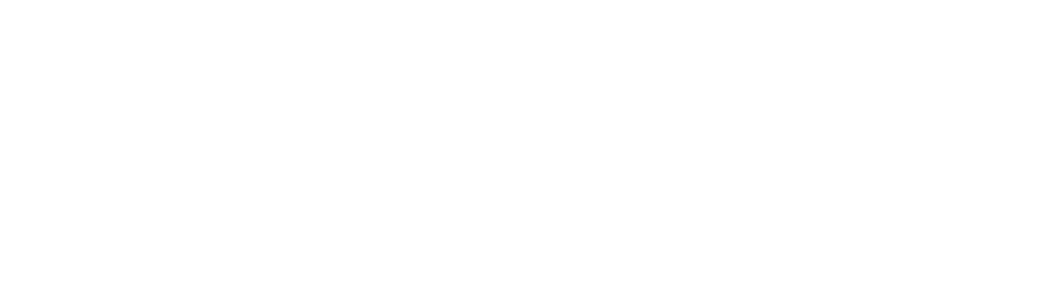
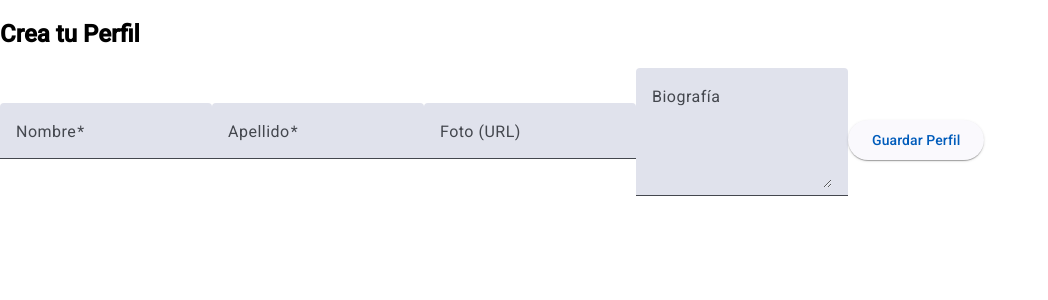
Before and after one commit to Elvis04LC/WideGreen-APP, an Angular app: page /crear-perfil in a window 1280 px wide. Before the commit this address led to /. Shown: the top 300 px of the page, without its empty margins (0-1048 px from the left). Built offline with nearby package versions, Linux system fonts and the light colour scheme.

Commit message:
Agregando perfil-crear

```diff
--- a/src/app/app.routes.ts
+++ b/src/app/app.routes.ts
@@ -2,9 +2,11 @@
 import { HomeComponent } from './componentes/home/home.component';
 import { UsuarioRegistrarComponent } from './componentes/usuario-registrar/usuario-registrar.component';
 import { UsuarioLoginComponent } from './componentes/usuario-login/usuario-login.component';
+import { UsuarioPerfilCrearComponent } from './componentes/usuario-perfil-crear/usuario-perfil-crear.component';
 
 export const routes: Routes = [
      { path: '', component: HomeComponent },
      { path: 'registro', component: UsuarioRegistrarComponent },
-     { path: 'login', component: UsuarioLoginComponent }
+     { path: 'login', component: UsuarioLoginComponent },
+     { path: 'crear-perfil', component: UsuarioPerfilCrearComponent }
 ];
--- a/src/app/componentes/home/home.component.css
+++ b/src/app/componentes/home/home.component.css
@@ -219,7 +219,6 @@
 
 /* Botón oscuro */
 .black-btn {
-  color: var(--color-bg-primary);
   padding: 8px 20px;
   border-radius: 6px;
   font-weight: 500;
--- a/src/app/componentes/home/home.component.ts
+++ b/src/app/componentes/home/home.component.ts
@@ -2,11 +2,12 @@
 import { CommonModule } from '@angular/common';
 import { NavbarComponent } from '../navbar/navbar.component';
 import { MatButtonModule } from '@angular/material/button';
+import { RouterModule } from '@angular/router';
 
 @Component({
   selector: 'app-home',
   standalone: true,
-  imports: [CommonModule, NavbarComponent, MatButtonModule],
+  imports: [CommonModule, NavbarComponent, MatButtonModule, RouterModule],
   templateUrl: './home.component.html',
   styleUrl: './home.component.css'
 })
--- /dev/null
+++ b/src/app/componentes/usuario-perfil-crear/usuario-perfil-crear.component.html
@@ -0,0 +1,25 @@
+<h2>Crea tu Perfil</h2>
+
+<form [formGroup]="perfilForm" (ngSubmit)="registrarPerfil()">
+  <mat-form-field appearance="fill" class="full-width">
+    <mat-label>Nombre</mat-label>
+    <input matInput formControlName="nombre">
+  </mat-form-field>
+
+  <mat-form-field appearance="fill" class="full-width">
+    <mat-label>Apellido</mat-label>
+    <input matInput formControlName="apellido">
+  </mat-form-field>
+
+  <mat-form-field appearance="fill" class="full-width">
+    <mat-label>Foto (URL)</mat-label>
+    <input matInput formControlName="foto">
+  </mat-form-field>
+
+  <mat-form-field appearance="fill" class="full-width">
+    <mat-label>Biografía</mat-label>
+    <textarea matInput formControlName="bio" rows="4"></textarea>
+  </mat-form-field>
+
+  <button mat-raised-button color="primary" type="submit">Guardar Perfil</button>
+</form>
--- /dev/null
+++ b/src/app/componentes/usuario-perfil-crear/usuario-perfil-crear.component.ts
@@ -0,0 +1,51 @@
+import { Component } from '@angular/core';
+import { CommonModule } from '@angular/common';
+import { ReactiveFormsModule, FormBuilder, Validators, FormGroup } from '@angular/forms';
+import { MatFormFieldModule } from '@angular/material/form-field';
+import { MatInputModule } from '@angular/material/input';
+import { MatButtonModule } from '@angular/material/button';
+import { RouterModule } from '@angular/router';
+import { HttpClient } from '@angular/common/http';
+import { UsuarioPerfilCrearService } from '../../services/usuario-perfil-crear.service';
+
+@Component({
+  selector: 'app-usuario-perfil-crear',
+  standalone: true,
+  imports: [
+    CommonModule,
+    ReactiveFormsModule,
+    MatFormFieldModule,
+    MatInputModule,
+    MatButtonModule,
+    RouterModule],
+  templateUrl: './usuario-perfil-crear.component.html',
+  styleUrl: './usuario-perfil-crear.component.css'
+})
+export class UsuarioPerfilCrearComponent {
+  perfilForm!: FormGroup;
+
+  constructor(
+    private fb: FormBuilder,
+    private perfilService: UsuarioPerfilCrearService
+  ) {}
+
+  ngOnInit(): void {
+    this.perfilForm = this.fb.group({
+      nombre: ['', Validators.required],
+      apellido: ['', Validators.required],
+      foto: [''],
+      bio: ['']
+    });
+  }
+
+
+  registrarPerfil() {
+    if (this.perfilForm.valid) {
+      const perfil = this.perfilForm.value;
+      this.perfilService.registrarPerfil(perfil).subscribe({
+        next: () => alert('¡Perfil creado exitosamente!'),
+        error: () => alert('Error al registrar perfil')
+      });
+    }
+  }
+}
--- a/src/app/componentes/usuario-registrar/usuario-registrar.component.css
+++ b/src/app/componentes/usuario-registrar/usuario-registrar.component.css
@@ -4,7 +4,7 @@
   margin: 0;
   font-family: 'Roboto', sans-serif;
   color: var(--color-text-primary);
-  background-color: var(--color-bg-primary);
+
 }
 
 /* CENTRADO PRINCIPAL */
@@ -13,6 +13,7 @@
   justify-content: center;
   align-items: center;
   height: 100vh;
+  background-color: var(--color-bg-secondary);
 }
 
 /* FORMULARIO */
--- a/src/app/componentes/usuario-registrar/usuario-registrar.component.html
+++ b/src/app/componentes/usuario-registrar/usuario-registrar.component.html
@@ -56,7 +56,7 @@
                 class="main__create-account-button"
                 type="submit"
                 >
-          Registrarse
+          Continuar
         </button>
       </form>
     </div>
--- a/src/app/componentes/usuario-registrar/usuario-registrar.component.ts
+++ b/src/app/componentes/usuario-registrar/usuario-registrar.component.ts
@@ -9,10 +9,11 @@
 import { MatButton } from '@angular/material/button';
 import { MatIcon } from '@angular/material/icon';
 import { MatLabel } from '@angular/material/form-field';
-import { RouterModule } from '@angular/router';
+import { Router, RouterModule } from '@angular/router';
 import { UsuarioService } from '../../services/usuario.service';
 import { MatSnackBar } from '@angular/material/snack-bar';
 import { UsuarioRegistro } from '../../models/Usuario';
+
 
 
 @Component({
@@ -36,12 +37,12 @@
 export class UsuarioRegistrarComponent {
   formRegistro: FormGroup;
   mostrarContrasena: boolean = false;
-  hide: boolean = true;
 
 
   constructor(private fb: FormBuilder, private location: Location,
     private usuarioService: UsuarioService,
-    private snackBar: MatSnackBar) {
+    private snackBar: MatSnackBar,
+    private router: Router) {
     this.formRegistro = this.fb.group({
       username: ['', [Validators.required, Validators.minLength(3)]],
       email: ['', [Validators.required, Validators.email]],
@@ -54,25 +55,41 @@
   }
 
   registrarUsuario(): void {
-    if (this.formRegistro.invalid) {
+  if (this.formRegistro.invalid) {
       this.snackBar.open('Completa correctamente todos los campos.', 'Cerrar', { duration: 3000 });
       return;
     }
-    const usuario: UsuarioRegistro = {
+  const usuario: UsuarioRegistro = this.formRegistro.value;
+    const datos: UsuarioRegistro = {
       username: this.formRegistro.value.username,
       email: this.formRegistro.value.email,
       password: this.formRegistro.value.password
     };
 
-      this.usuarioService.registrar(usuario).subscribe({
+  this.usuarioService.registrar(datos).subscribe({
+    next: (res) => {
+      this.snackBar.open(res.message || 'Usuario registrado correctamente', 'Cerrar', { duration: 3000 });
+
+      // 🔐 Autologin con el mismo servicio
+      this.usuarioService.login({
+        email: datos.email,
+        password: datos.password
+      }).subscribe({
         next: (res) => {
-          this.snackBar.open(res.message || 'Usuario registrado correctamente', 'Cerrar', { duration: 3000 });
-          this.formRegistro.reset();
+          localStorage.setItem('jwtToken', res.token); // este ya lo hace tu service igual
+          this.router.navigate(['/crear-perfil']); // <-- esta redirección debería activarse
         },
-        error: (err) => {
-          this.snackBar.open(`Error al registrar: ${err.error?.error || 'verifica los datos'}`, 'Cerrar', { duration: 4000 });
+        error: () => {
+            this.snackBar.open('Error al iniciar sesión automáticamente', 'Cerrar', { duration: 4000 });
         }
       });
+
+      this.formRegistro.reset();
+    },
+    error: (err) => {
+      this.snackBar.open(`Error al registrar: ${err.error?.error || 'verifica los datos'}`, 'Cerrar', { duration: 4000 });
+    }
+  });
   }
   goBack() {
     this.location.back();
--- /dev/null
+++ b/src/app/services/usuario-perfil-crear.service.ts
@@ -0,0 +1,18 @@
+import { Injectable } from '@angular/core';
+import { HttpClient, HttpHeaders } from '@angular/common/http';
+import { Observable } from 'rxjs';
+
+@Injectable({ providedIn: 'root' })
+export class UsuarioPerfilCrearService {
+  private apiUrl = 'http://localhost:8080/api/perfil';
+
+  constructor(private http: HttpClient) {}
+
+  registrarPerfil(perfil: any): Observable<any> {
+    const token = localStorage.getItem('jwtToken');
+    const headers = new HttpHeaders({
+      Authorization: `Bearer ${token}`
+    });
+    return this.http.post(`${this.apiUrl}/registrar`, perfil, { headers });
+  }
+}
```
Also changed, not shown: src/app/app.config.ts (+8 -1 lines), src/app/interceptors/auth.interceptor.ts (added, +14 -0 lines), src/app/componentes/usuario-perfil-crear/usuario-perfil-crear.component.css (added), 2 other files (tests, documents, lock files or other folders).
